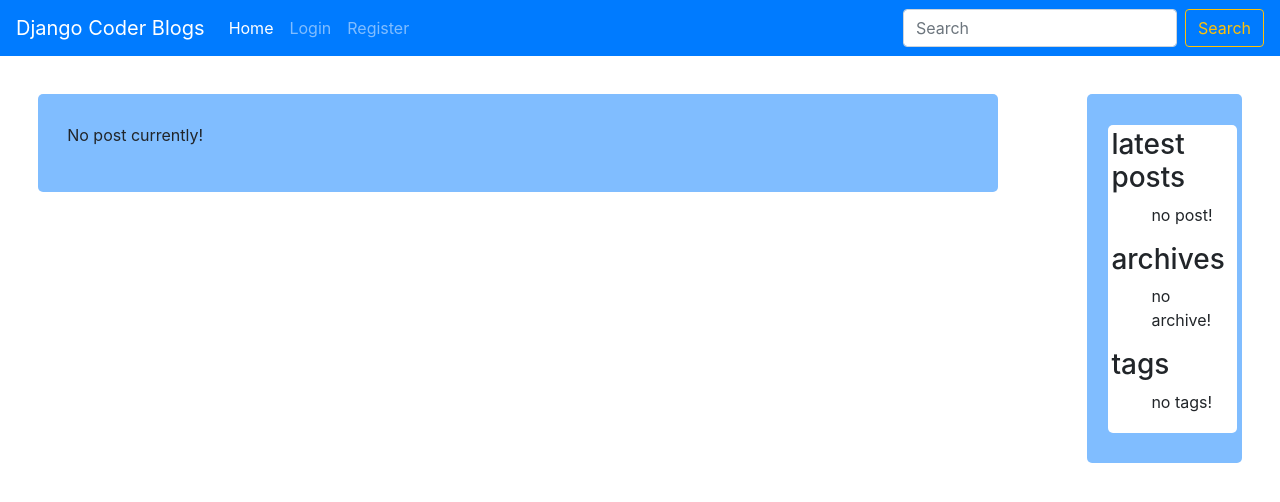
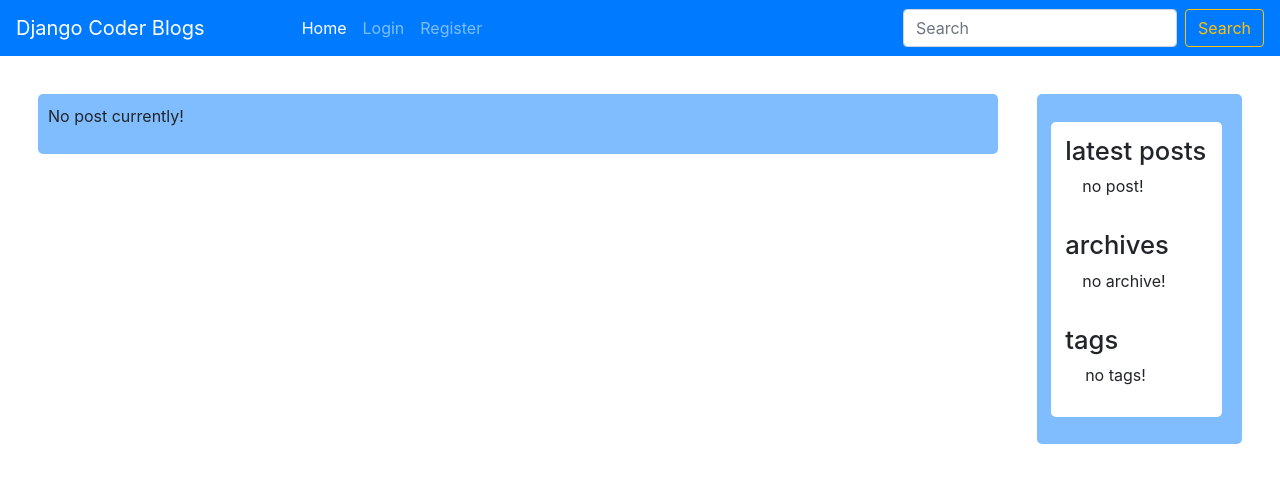
Before and after one commit to Mike-Dai/djangocoder, a Django app: page / in a window 1280 px wide. Shown: the top 502 px of the page. Run offline with Django 3.2, Linux system fonts and the light colour scheme; data that the repository does not hold is empty; some libraries are stand-ins or nearby versions.

Commit message:
Make the sidebar adjust to browser size

```diff
--- a/blog/static/styles/blog.css
+++ b/blog/static/styles/blog.css
@@ -31,12 +31,19 @@
 .sidebar-container {
 	float:right;
 	background-color: #80bdff;
+	width:16%;
 	margin-top: 3%;
 	margin-right:3%;
-	margin-left:3%;
-	padding-top: 2%;
-	padding-bottom: 2%;
+	margin-left:0;
+	padding-top: 1%;
+	padding-bottom: 1%;
 	border-radius: 5px;
+}
+.widget {
+	padding:5%;
+}
+.widget-title {
+	font-size:2vw;
 }
 .media {
 	background-color: white;
@@ -47,14 +54,14 @@
 	*/
 	margin:3%;
 	border-radius: 5px;
-	width: 93%;
+	width: 95%;
 }
 .summary-list {
 	/*
 	padding: 3%;
 	*/
-	margin:3%;
-	width: 95%;
+	margin:1%;
+	width: 96%;
 
 }
 .blog {
@@ -75,10 +82,11 @@
 	border-bottom: solid 1px gray;
 }
 .sidebar {
-	float:right;
 	background-color: white;
-	margin: 3%;
-	padding:2%;
+	width: 100%;
+	margin: 7%;
+	padding:3%;
+	text-align: left;
 	border-radius: 5px;
 }
 .badge-list {
@@ -126,3 +134,6 @@ tr {
 button {
 	margin-top:20px;
 }
+ul {
+	margin-left:7%;
+}
--- a/blog/templates/blog/base.html
+++ b/blog/templates/blog/base.html
@@ -50,12 +50,12 @@
 			    {% endif %}
 			  </div>
 		</nav>
-		<div class="sidebar-container hidden-sm hidden-md">
-			<div class="sidebar col-md-10">
+		<div class="sidebar-container">
+			<div class="sidebar col-md-10" align="center">
 				<div class="widget widget-recent-posts">
 					<h3 class="widget-title">latest posts</h3>
 				    {% get_recent_posts as recent_post_list %}
-			    	<ul>
+			    	<ul style="padding-left:5%">
 			    	{% for post in recent_post_list %}
 			    		<li>
 			      			<a href="{% url 'post_detail' pk=post.pk %}">{{ post.title }}</a>
@@ -68,7 +68,7 @@
 				<div class="widget widget-archives">
 					<h3 class="widget-title">archives</h3>
 				    {% archives as date_list %}
-			    	<ul>
+			    	<ul style="padding-left:5%">
 			    	{% for date in date_list %}
 			    		<li>
 			      			<a href="{% url 'archives' date.year date.month %}">{{ date.year }}-{{ date.month }}</a>
@@ -81,7 +81,7 @@
 				<div class="widget widget-tags">
 					<h3 class="widget-title">tags</h3>
 				    {% tags as tag_list %}
-			    	<ul>
+			    	<ul style="padding-left:7%">
 			    	{% for tag in tag_list %}
 			    		<div>
 			    			<a href="{% url 'tag_detail' pk=tag.pk%}" class="badge badge-pill badge-warning">{{ tag.name }} </a>
```
